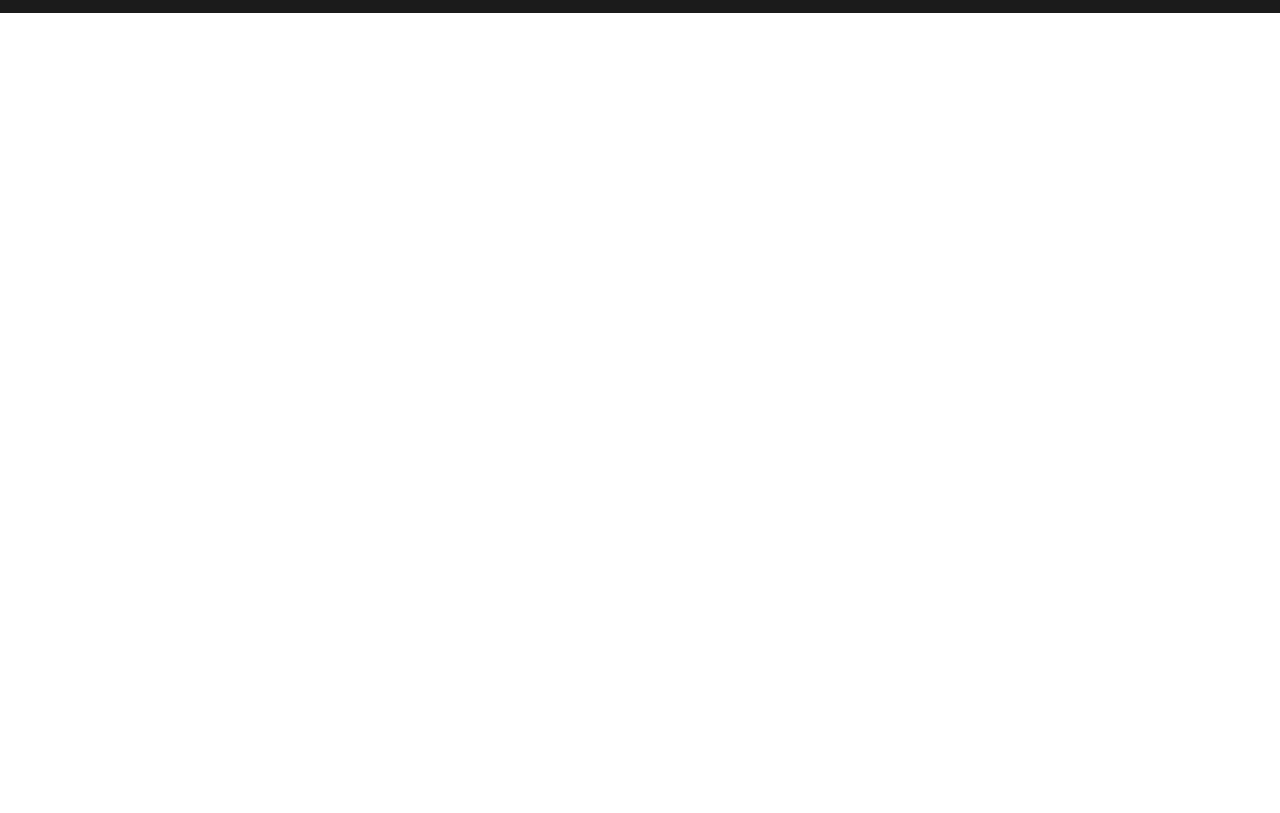
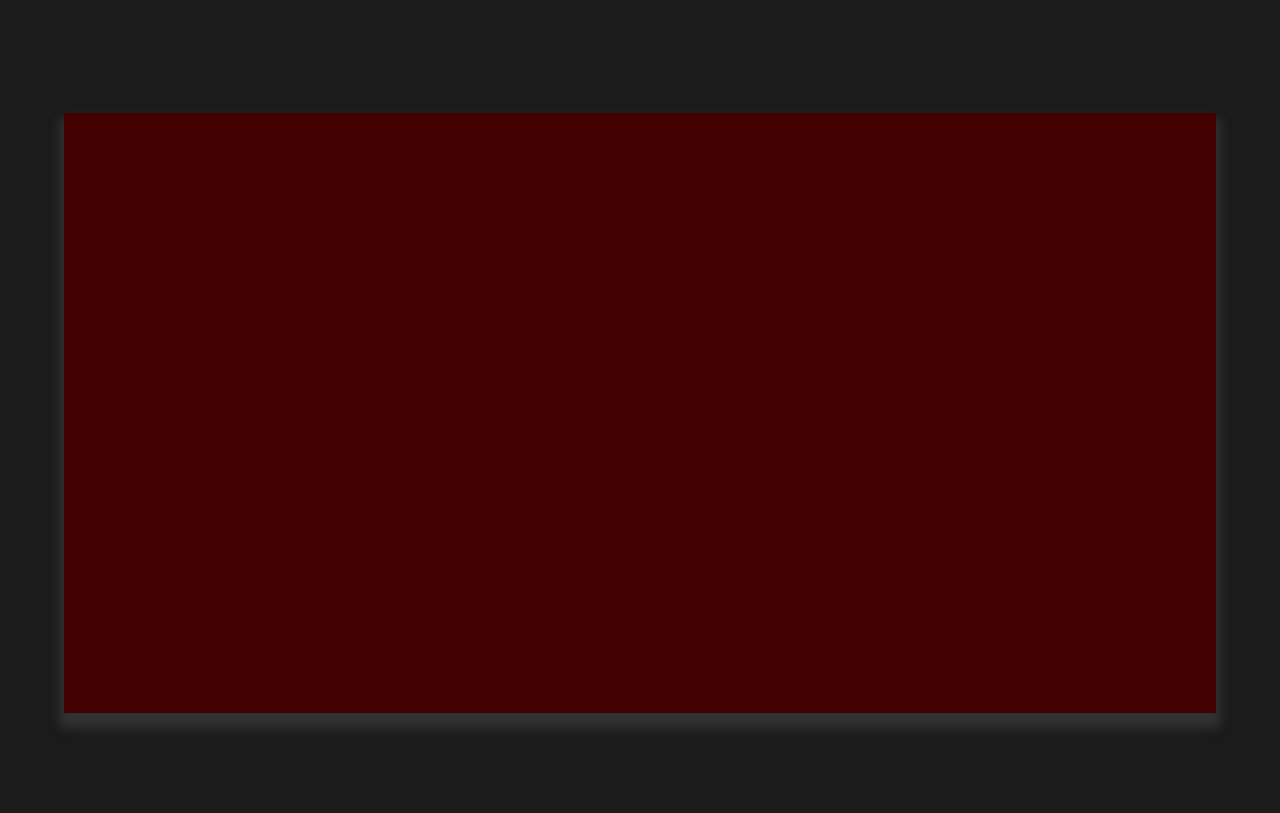
Before and after one commit to ebarbozadev/ibm-moria, a plain HTML site: page index.html in a window 1280 px wide. Shown: the part 66-879 px from the top of the page. Before the commit the page ends 800 px from the top, so only its background shows below. Drawn offline with Linux system fonts and the light colour scheme.

Commit message:
Adicionando main, atualizando header

```diff
--- /dev/null
+++ b/css/main.css
@@ -0,0 +1,15 @@
+main{
+    background-color: var(--cinza-escuro);
+    width: 100%;
+    height: 100vh;
+    vertical-align: middle;
+    display: flex;
+}
+
+.main__conteudo{
+    margin: auto auto;
+    width: 90%;
+    height: 600px;
+    background-color: var(--fundo-beta);
+    box-shadow: var(--box-shadow);
+}
--- a/css/style.css
+++ b/css/style.css
@@ -1,7 +1,11 @@
 @import url(reset.css);
 @import url(header/header.css);
+@import url(main.css);
 
 :root {
     --branco: #ffffff;
     --cinza-escuro: #1b1b1b;
+    --cinza-claro: #3f3e3e;
+    --fundo-beta: #420000;
+    --box-shadow: 0px 10px 10px 5px #7e7e7e3a;
 }
--- a/index.html
+++ b/index.html
@@ -13,11 +13,17 @@
             <nav class="header__nav">
                 <ul class="nav">
                     <li class="nav__item"><a href="#" class="nav__item--link">INÍCIO</a></li>
+                    <li class="nav__item"><a href="#" class="nav__item--link">EM QUE CREMOS</a></li>
                     <li class="nav__item"><a href="#" class="nav__item--link">DEPARTAMENTOS</a></li>
                     <li class="nav__item"><a href="#" class="nav__item--link">NOS ENCONTRE</a></li>
                     <li class="nav__item"><a href="#" class="nav__item--link item__link--last">CONTATO</a></li>
                 </ul>
             </nav>
         </header>
+        <main>
+            <div class="main__conteudo">
+
+            </div>
+        </main>
     </body>
 </html>
```
